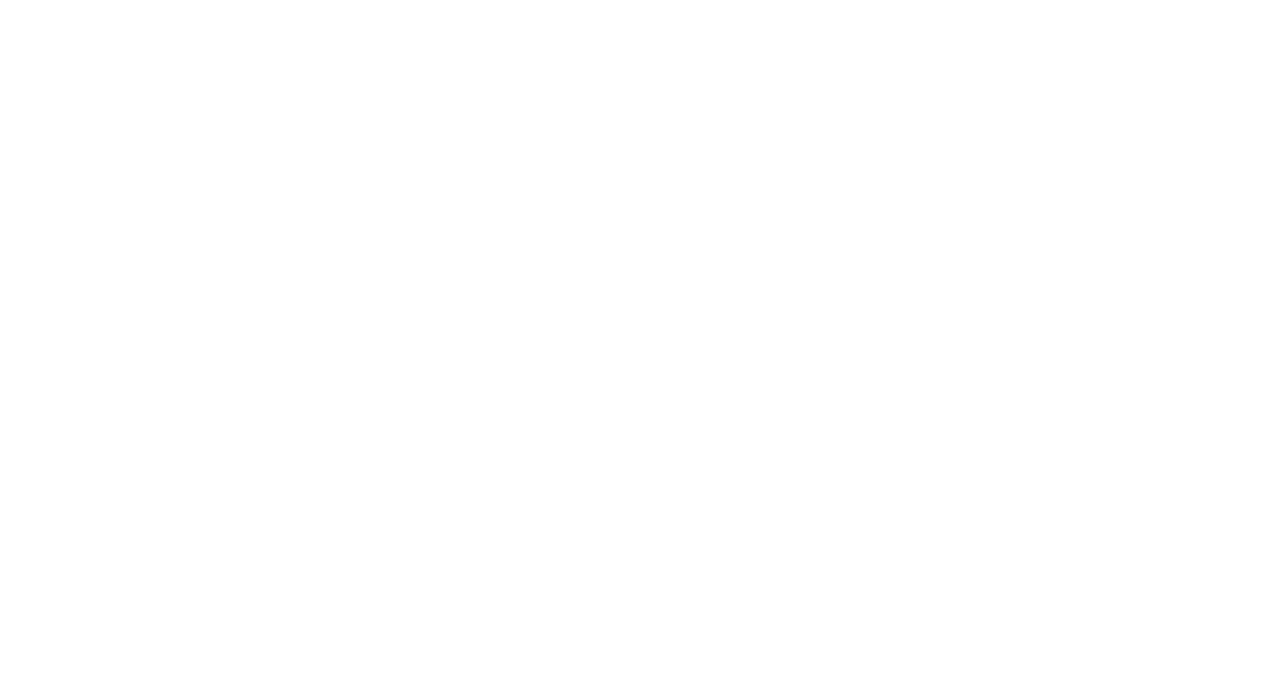
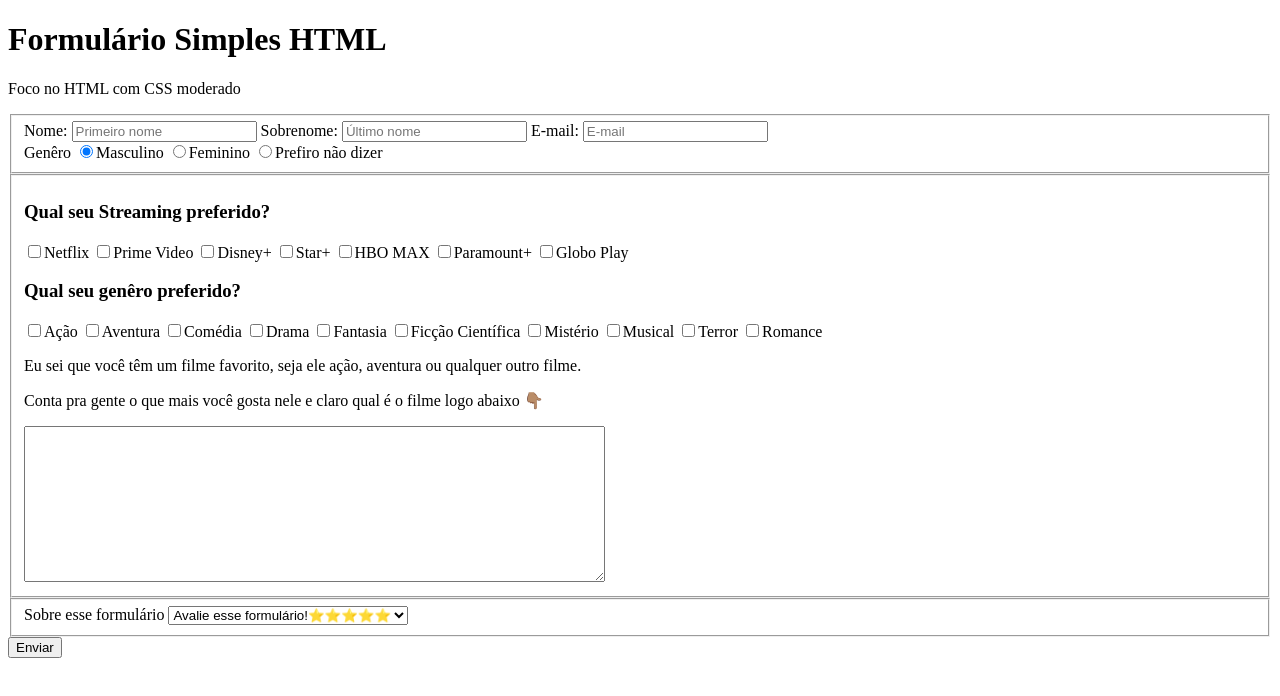
Before and after one commit to kuohakuu/HTML-CSS, a plain HTML site: page formHTML/index.html in a window 1280 px wide. Drawn offline with Linux system fonts and the light colour scheme.

Commit message:
Adicionando as tags no arquivo html e estruturando o corpo do fomrulário

```diff
--- a/formHTML/index.html
+++ b/formHTML/index.html
@@ -7,6 +7,113 @@
     <title>Form</title>
 </head>
 <body>
+    <header>
+    <div>
+        <h1>Formulário Simples HTML</h1>
+        <p>Foco no HTML com CSS moderado</p>
+    </div>
+    </header>
+    <form>
+        <fieldset id="userData">
+            <div id="primaryData">
+                <label for="inputName">Nome:</label>
+                <input type="text" placeholder="Primeiro nome" class="input" id="inputName">
 
+                <label for="inputLastName">Sobrenome:</label>
+                <input type="text" placeholder="Último nome" class="input" id="inputLastName">
+
+                <label for="inputEmail">E-mail:</label>
+                <input type="email" placeholder="E-mail"name="inputEmail" id="inputEmail" class="input">
+            </div>
+            <div id="secondaryData">
+                <label for="setGender">Genêro</label>
+                <label for="
+                "><input type="radio" name="setGender" id="setGender" value="male" checked>Masculino
+                <input type="radio" name="setGender" id="setGender" value="female">Feminino
+                <input type="radio" name="setGender" id="setGender" value="undefined">Prefiro não dizer
+            </label>
+            </div>
+        </fieldset>
+        <fieldset id="userPreferences">
+            <div id="streaming">
+            <h3>Qual seu Streaming preferido?</h2>
+            <label for="firstStreaming">
+                <input type="checkbox" name="firstStreaming" id="firstStreaming" value="netflix" >Netflix
+            </label>
+            <label for="secondStreaming">
+                <input type="checkbox" name="secondStreaming" id="secondStreaming" value="prime-video">Prime Video
+            </label>
+            <label for="thirdStreaming">
+                <input type="checkbox" name="thirdStreaming" id="thirdStreaming" value="disney-plus">Disney+
+            </label>
+            <label for="fourthStreaming">
+                <input type="checkbox" name="fourthStreaming" id="fourthStreaming" value="star-plus">Star+
+            </label>
+            <label for="fifthStreaming">
+                <input type="checkbox" name="fifthStreaming" id="fifthStreaming" value="hbo-max">HBO MAX
+            </label>
+            <label for="sixthStreaming">
+                <input type="checkbox" name="sixthStreaming" id="sixthStreaming" value="paramount-plus">Paramount+
+            </label>
+            <label for="seventhStreaming">
+                <input type="checkbox" name="seventhStreaming" id="seventhStreaming" value="globo-play">Globo Play
+            </label>
+        </div>
+        <div id="genders">
+            <h3>Qual seu genêro preferido?</h3>
+            <label for="genderAction">
+                <input type="checkbox" name="genderAction" id="genderAction" value="action">Ação
+            </label>
+            <label for="genderAdventure">
+                <input type="checkbox" name="genderAdventure" id="genderAdventure" value="adventure">Aventura
+            </label>
+            <label for="genderComedy">
+                <input type="checkbox" name="genderComedy" id="genderComedy" value="comedy">Comédia
+            </label>
+            <label for="genderDrama">
+                <input type="checkbox" name="genderDrama" id="genderDrama" value="drama">Drama
+            </label>
+            <label for="genderFantasy">
+                <input type="checkbox" name="genderFantasy" id="genderFantasy" value="fantasy">Fantasia
+            </label>
+            <label for="genderSify">
+                <input type="checkbox" name="genderSify" id="genderSify" value="sify">Ficção Científica
+            </label>
+            <label for="genderMistery">
+                <input type="checkbox" name="genderMistery" id="genderMistery" value="action">Mistério
+            </label>
+            <label for="genderMusical">
+                <input type="checkbox" name="genderMusical" id="genderMusical" value="musical">Musical
+            </label>
+            <label for="genderTerror">
+                <input type="checkbox" name="genderTerror" id="genderTerror" value="action">Terror
+            </label>
+            <label for="genderRomance">
+                <input type="checkbox" name="genderRomance" id="genderRomance" value="romance">Romance
+            </label>
+        </div>
+        <div id="yourFavoriteMovie">
+            <p>Eu sei que você têm um filme favorito, seja ele ação, aventura ou qualquer outro filme.
+            </p>
+            <p>Conta pra gente o que mais você gosta nele e claro qual é o filme logo abaixo 👇🏽</p>
+            <textarea name="descFavoriteMovie" id="descFavoriteMovie" cols="70" rows="10"></textarea>
+        </div>
+        </fieldset>
+        <fieldset id="Avaliation">
+            <div id="tertiaryData">
+                <label for="setYourAvalation">Sobre esse formulário</label>
+                <select name="setYourAvalation" id="setYourAvalation">
+                    <option selected disabled value="">Avalie esse formulário!⭐⭐⭐⭐⭐</option>
+                    <option value="5">Show de bola!! 🤩</option>
+                    <option value="4">Gostei, bota mais CSS ai! ☺️</option>
+                    <option value="3">Tá bacana até! 😁</option>
+                    <option value="2">Bem fraquinho! 😪</option>
+                    <option value="1">Mano apaga isso! 🫣</option>
+                    <option value="0">Muito ruim, até me ofende! 😣</option>
+                </select>
+            </div>
+        </fieldset>
+        <button>Enviar</button>
+    </form>
 </body>
 </html>
```
